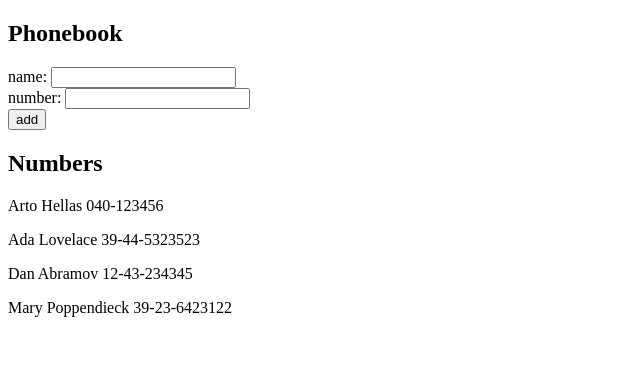
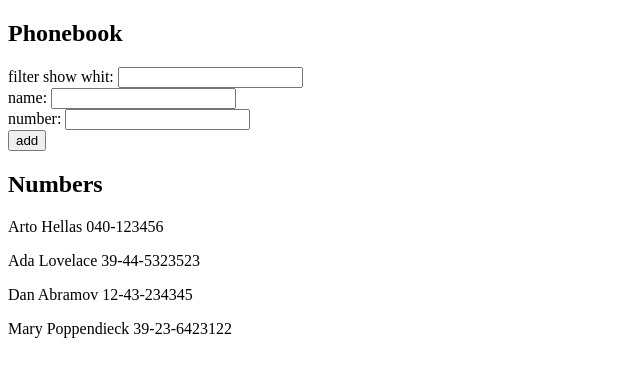
Before and after one commit to LeonelC98/FrontEndAgendaCursoFullStack, a React (Vite) app: page / in a window 1280 px wide. Shown: the top 376 px of the page, without its empty margins (0-640 px from the left). Built offline with nearby package versions, Linux system fonts and the light colour scheme.

Commit message:
ejersicio 2.9 y 2.10

```diff
--- a/src/App.jsx
+++ b/src/App.jsx
@@ -1,4 +1,7 @@
 import { useState } from 'react'
+import Filter from './components/Filter'
+import PersonForm from './components/PersonForm'
+import Persons from './components/Persons'
 
 const App = () => {
   const [persons, setPersons] = useState([
@@ -9,43 +12,44 @@ const App = () => {
   ])
   const [newName, setNewName] = useState('')
   const [newNumber, setNewNumber] = useState('')
+  const [showAll,setShowAll] = useState('')
+  const toShow = persons.filter((person)=>person.name.toLowerCase().includes(showAll.toLowerCase()))
 
+  /* maneja el agregado de los contactos */
   const addPerson=(event)=> {
     event.preventDefault()
     const newPerson={name: newName, number: newNumber, id:(persons.length + 1)}
     if(persons.some((person)=> person.name.toLowerCase() === newPerson.name.toLowerCase())){
-      alert(`${newPerson.name} ya existe en la agenda`)
+      alert(`${newPerson.name} is already added to phonebook`)
     }else{
       setPersons(persons.concat(newPerson))
       setNewName('')
       setNewNumber('')
     }
   }
-
+  /* reflejan los cambios de los diferentes campos respectivos */
   const handleNewName=(event)=>{
     setNewName(event.target.value)
   }
-
   const handleNewNumber=(event)=>{
     setNewNumber(event.target.value)
+  }
+  const handleShowAll=(event)=>{
+    setShowAll(event.target.value)
   }
 
   return (
     <div>
       <h2>Phonebook</h2>
-      <form onSubmit={addPerson}>
-        <div>
-          name: <input value={newName} onChange={handleNewName}/>
-        </div>
-        <div>
-          number: <input value={newNumber} onChange={handleNewNumber}/>
-        </div>
-        <div>
-          <button type="submit">add</button>
-        </div>
-      </form>
+      <Filter showAll={showAll} handleShowAll={handleShowAll}/>
+      <PersonForm addPerson={addPerson}
+      handleNewName={handleNewName}
+      handleNewNumber={handleNewNumber}
+      newName={newName}
+      newNumber={newNumber}
+      />
       <h2>Numbers</h2>
-        {persons.map(persons =><p key={persons.id}>{persons.name} {persons.number}</p>)}
+        <Persons toShow={toShow}/>
     </div>
   )
 }
--- /dev/null
+++ b/src/components/Filter.jsx
@@ -0,0 +1,8 @@
+const Filter =({handleShowAll,showAll})=>{
+    return(
+      <>
+      filter show whit: <input value={showAll} onChange={handleShowAll}/>
+      </>
+    )
+  }
+export default Filter
--- /dev/null
+++ b/src/components/PersonForm.jsx
@@ -0,0 +1,18 @@
+const PersonForm =({addPerson,newName,newNumber,handleNewNumber,handleNewName})=>{
+  return(
+    <form onSubmit={addPerson}>
+
+        <div>
+          name: <input value={newName} onChange={handleNewName}/>
+        </div>
+        <div>
+          number: <input value={newNumber} onChange={handleNewNumber}/>
+        </div>
+        <div>
+          <button type="submit">add</button>
+        </div>
+    </form>
+  )
+}
+
+export default PersonForm
--- /dev/null
+++ b/src/components/Persons.jsx
@@ -0,0 +1,7 @@
+const Persons =({toShow})=>{
+    return(
+      toShow.map(persons =><p key={persons.id}>{persons.name} {persons.number}</p>)
+    )
+  }
+
+export default Persons
```
